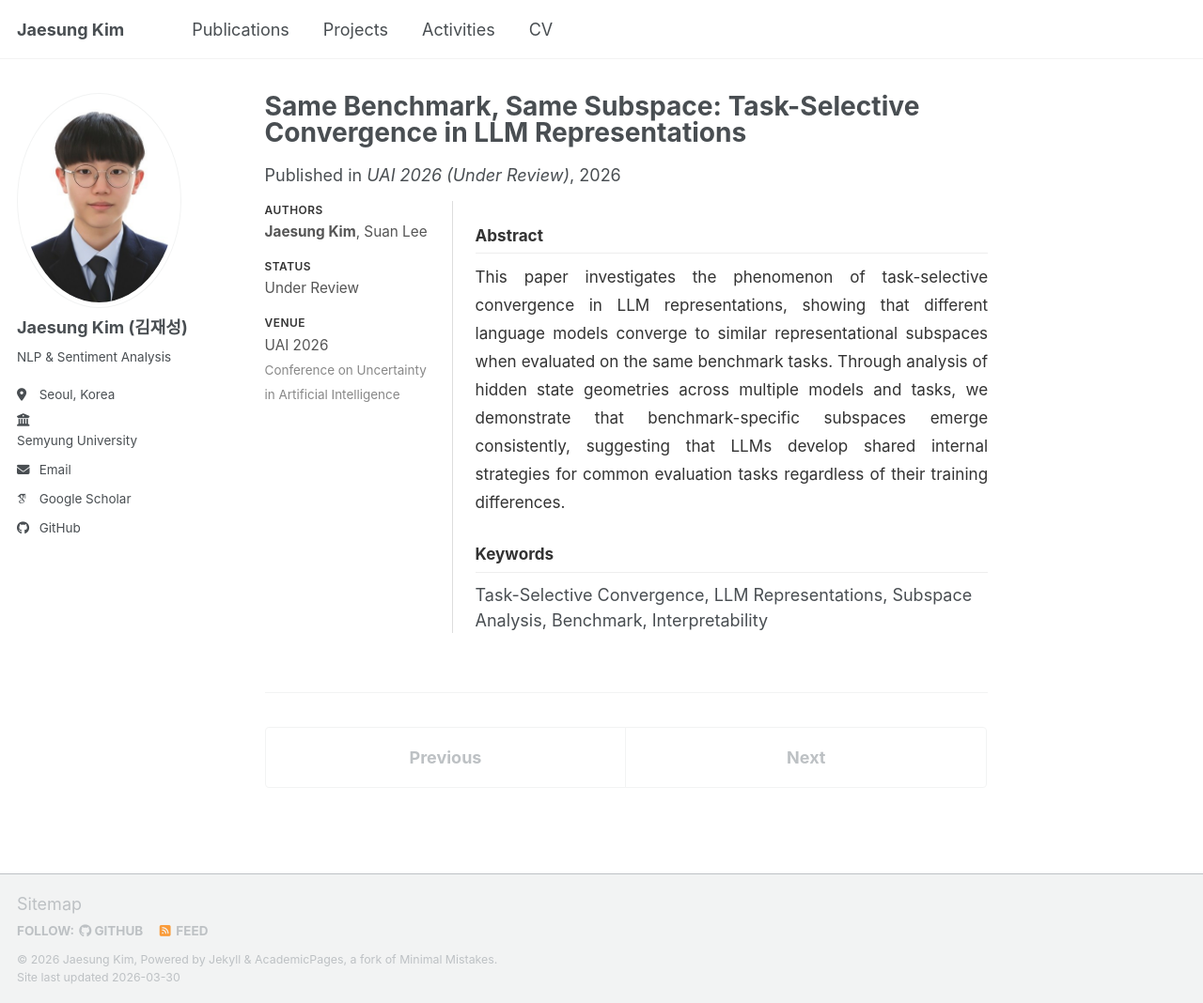
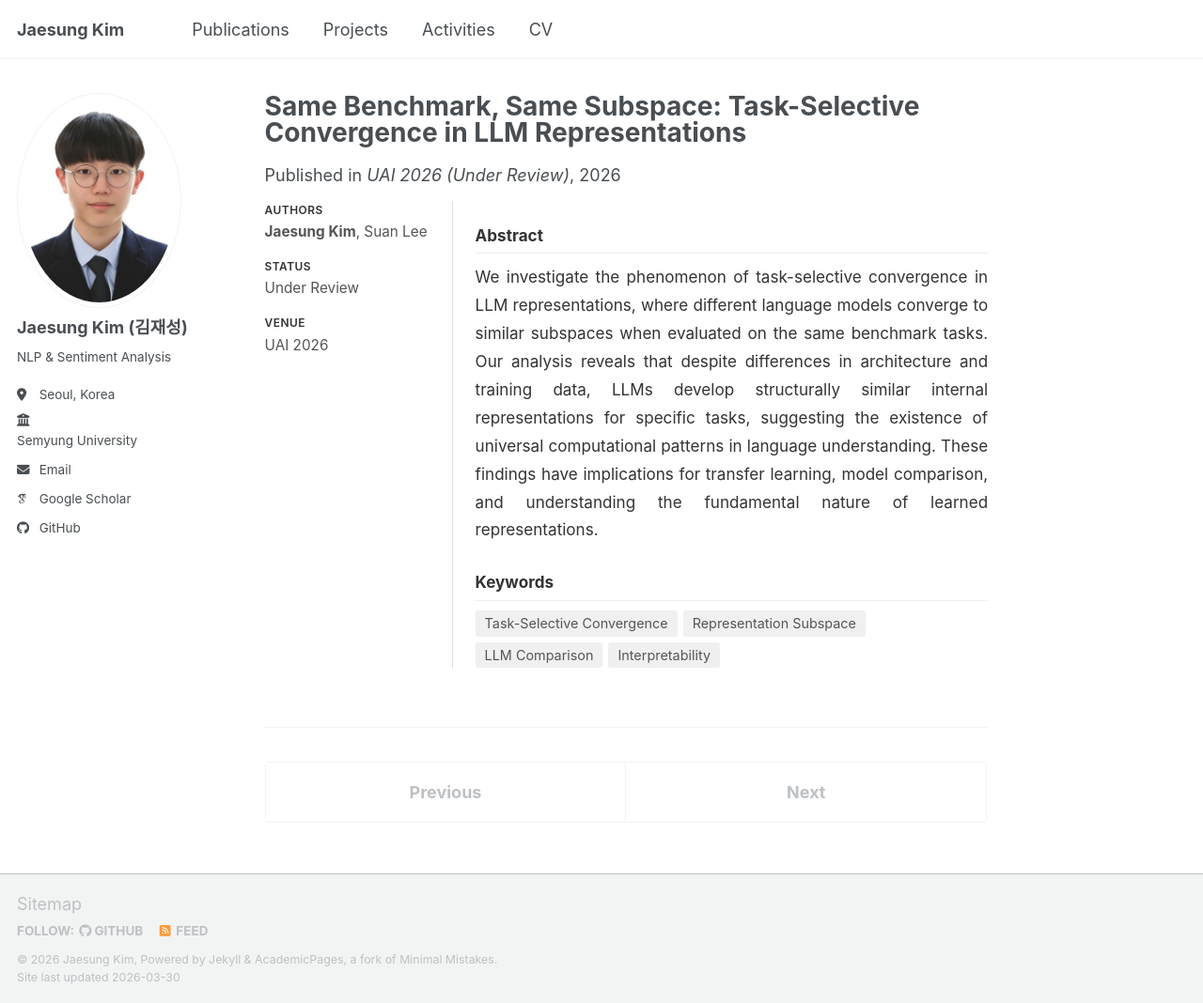
Before and after one commit to thisiskorea/CV, a Jekyll site: the page built from _publications/2026-03-05-same-benchmark.md, in a window 1280 px wide and 1068 px high. Shown: the whole window at 94% size. Built offline with Jekyll 4.4.1, drawn with Linux system fonts in a browser that asks for light colours; some web fonts are replaced; a script bundle is joined from its source files by our own code; library files that are not in the unit come from our copies.

Commit message:
Minor updates to under review publication detail pages
https://claude.ai/code/session_01CU9SVkWVuVsgHzfbJU88mX

```diff
--- a/_publications/2026-03-05-same-benchmark.md
+++ b/_publications/2026-03-05-same-benchmark.md
@@ -16,19 +16,22 @@ excerpt: ''
   <div class="arxiv-sidebar">
     <span class="arxiv-label">Authors</span>
     <span class="arxiv-value"><strong>Jaesung Kim</strong>, Suan Lee</span>
-
     <span class="arxiv-label">Status</span>
     <span class="arxiv-value">Under Review</span>
-
     <span class="arxiv-label">Venue</span>
-    <span class="arxiv-value">UAI 2026<br><span style="font-size:0.88em;color:#888;">Conference on Uncertainty in Artificial Intelligence</span></span>
+    <span class="arxiv-value">UAI 2026</span>
   </div>
-
   <div class="arxiv-main">
     <div class="arxiv-section-title">Abstract</div>
-    <div class="arxiv-abstract">This paper investigates the phenomenon of task-selective convergence in LLM representations, showing that different language models converge to similar representational subspaces when evaluated on the same benchmark tasks. Through analysis of hidden state geometries across multiple models and tasks, we demonstrate that benchmark-specific subspaces emerge consistently, suggesting that LLMs develop shared internal strategies for common evaluation tasks regardless of their training differences.</div>
-
+    <div class="arxiv-abstract">
+      We investigate the phenomenon of task-selective convergence in LLM representations, where different language models converge to similar subspaces when evaluated on the same benchmark tasks. Our analysis reveals that despite differences in architecture and training data, LLMs develop structurally similar internal representations for specific tasks, suggesting the existence of universal computational patterns in language understanding. These findings have implications for transfer learning, model comparison, and understanding the fundamental nature of learned representations.
+    </div>
     <div class="arxiv-section-title">Keywords</div>
-    <div class="arxiv-keywords">Task-Selective Convergence, LLM Representations, Subspace Analysis, Benchmark, Interpretability</div>
+    <div class="arxiv-keywords">
+      <span>Task-Selective Convergence</span>
+      <span>Representation Subspace</span>
+      <span>LLM Comparison</span>
+      <span>Interpretability</span>
+    </div>
   </div>
 </div>
```
Also changed, not shown: _publications/2026-03-04-module-attack.md (+10 -7 lines), _publications/2026-03-06-latent-hivemind.md (+10 -7 lines), _publications/2026-03-07-tufa.md (+9 -6 lines).
